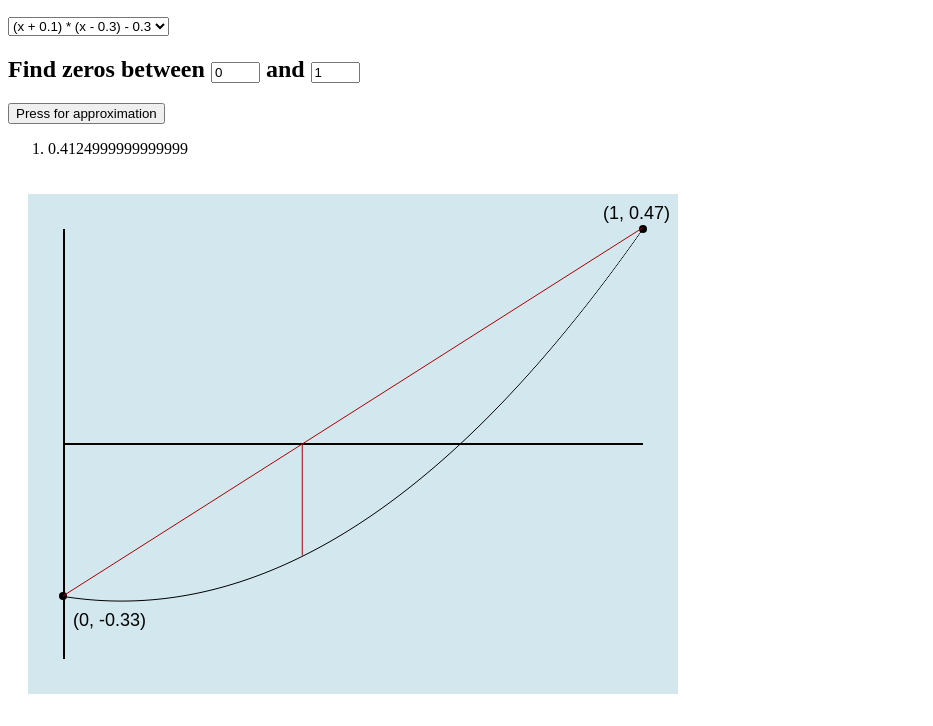
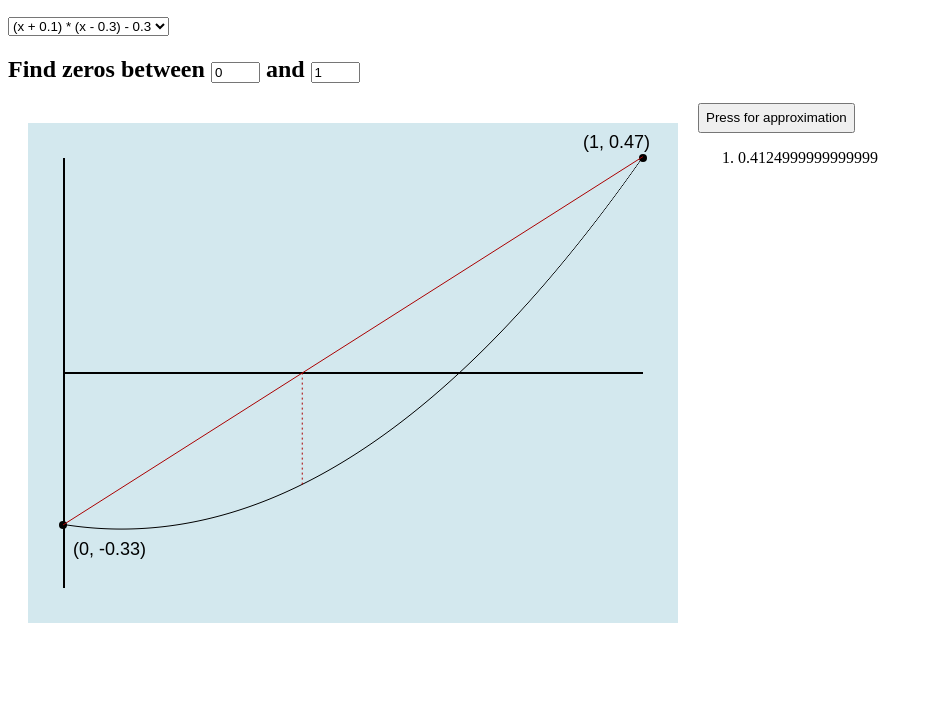
Before and after one commit to dimitrov-radostin/regula-falsi, a plain HTML site: page index.html in a window 1280 px wide. Both pictures are taken after a click on the button "Press for approximation". Shown: the part 110-836 px from the top of the page, without its empty margins (0-933 px from the left). After the commit the page ends 800 px from the top, so only its background shows below. Drawn offline with Linux system fonts and the light colour scheme.

Commit message:
stable version; with functions that break the method

```diff
--- a/index.html
+++ b/index.html
@@ -10,6 +10,16 @@
             margin: 20px;
             background: rgb(211, 232, 238);
         }
+        #canvasContainer {
+            display: flex;
+        }
+        #getApproximation {
+            height: 30px;
+        }
+        #listOfApproximations {
+            max-height: 450px;
+            overflow: auto;
+        }
 
     </style>
 </head>
@@ -20,7 +30,8 @@
         <option value="0">(x + 0.1) * (x - 0.3) - 0.3</option>
         <option value="1">cos(x) - x</option>
         <option value="2">0.5 - sin(x)</option>
-        <option value="3">cos(x) - x</option>
+        <option value="3">x^x - 2</option>
+        <option value="4">(x - 0.5)^3</option>
     </select>
 
     <h2>
@@ -29,13 +40,16 @@
         and
         <input type="text" size="3" id="intervalRight" value="1">
     </h2>
+    <div id="canvasContainer">
+        <canvas id="canvas" width="650" height="500" >
+        </canvas>
 
-    <button id="getApproximation">Press for approximation</button>
-    <ol id="listOfApproximations">
-    </ol>
-
-    <canvas id="canvas" width="650" height="500" >
-    </canvas>
+        <div>
+            <button id="getApproximation">Press for approximation</button>
+            <ol id="listOfApproximations">
+            </ol>
+        </div>
+    </div>
 
     <script src="./main.js"></script>
 </body>
--- a/main.js
+++ b/main.js
@@ -6,21 +6,28 @@ document.addEventListener('DOMContentLoaded', ()=>{
     const CANVAS_WIDTH = canvas.clientWidth - 2 * PADDING
 
     context.translate(PADDING, PADDING)
+    context.translate(0, CANVAS_HEIGHT / 2)
+    context.scale(1, -1)
     context.font = "18px Arial";
 
     const premadeFunctions = [
         x => (x + 0.1) * (x - 0.3) - 0.3,
         x => Math.cos(x) - x,
         x => 0.5 - Math.sin(x),
+        x => Math.pow(x, x) - 2,
+        x => Math.pow((x - 0.5), 3)
     ]
 
-    let a, b // the borders of the interval, also used for drawing the lines
-    let values = []
-    let scaledValues = []
+    let a, b, initalA, initalB, intervalLength // the borders of the interval, also used for drawing the lines
     let f = () => {}
     let scalingFactor = 1
 
     function drawFunction() {
+        // Remove previous approximations from the list
+        const list = document.getElementById('listOfApproximations')
+        while (list.firstChild) {
+            list.removeChild(list.firstChild);
+        }
         // Clear Canvas keeping previous state settings (font, color, trasnslations)
         context.save()
         context.setTransform(1, 0, 0, 1, 0, 0)
@@ -29,22 +36,24 @@ document.addEventListener('DOMContentLoaded', ()=>{
 
         // Add Axes
         context.beginPath()
-        context.moveTo(1, 0)
-        context.lineTo(1, CANVAS_HEIGHT)
-        context.moveTo(0, CANVAS_HEIGHT / 2)
-        context.lineTo(CANVAS_WIDTH, CANVAS_HEIGHT / 2)
+        context.moveTo(1, CANVAS_HEIGHT / 2)
+        context.lineTo(1, - CANVAS_HEIGHT / 2)
+        context.moveTo(0, 0)
+        context.lineTo(CANVAS_WIDTH, 0)
         context.lineWidth = 2
         context.stroke()
 
         // Get values
         const selectedFunction = document.getElementById('selectedFunction').value
         f = premadeFunctions[selectedFunction]
-        console.log(f , f(0));
         a = Number(document.getElementById('intervalLeft').value)
         b = Number(document.getElementById('intervalRight').value)
+        initalA = a
+        initalB = b
+        intervalLength = b - a
 
         // Draw the function's graph
-        values = []
+        const values = []
         for (let i = 0; i < CANVAS_WIDTH; i++){
             values.push(f(a + (b - a) * i / CANVAS_WIDTH))
         }
@@ -52,40 +61,49 @@ document.addEventListener('DOMContentLoaded', ()=>{
         const maxValue = Math.max(...values)
         const minValue = Math.min(...values)
         if( maxValue < 0 || minValue > 0) {
-            console.log('Your function is bad and you should feel bad');
+            context.save()
+            context.scale(1, -1)
+            context.fillText(
+                'Function contains odd number of zeros in the interval',
+                20,
+                -CANVAS_HEIGHT / 2,
+                CANVAS_WIDTH
+            )
+            context.restore()
             return
         }
+//  move the avalidation elsewhere
 
-        //  move the avalidation elsewhere
         scalingFactor = (CANVAS_HEIGHT / 2 ) / Math.max(maxValue, - minValue)
-        console.log(scalingFactor);
 
-        scaledValues = values.map(v => v * scalingFactor)
+        const scaledValues = values.map(v => v * scalingFactor)
 
         for (let i = 0; i < CANVAS_WIDTH; i++){
             x = i
-            y = CANVAS_HEIGHT / 2 - scaledValues[i]
+            y = scaledValues[i]
             context.fillRect(x, y, 1, 1);
         }
 
         // Points and labels
-        (() => {
-            const x1 = 0
-            const y1 = CANVAS_HEIGHT / 2 - scaledValues[0]
+        context.save()
+        context.scale(1, -1)
+        {
+            const x = 0
+            const y = - scaledValues[0]
             const value = values[0].toFixed(2)
 
             context.beginPath()
-            context.arc(x1, y1, 4, 0, 2 * Math.PI )
+            context.arc(x, y, 4, 0, 2 * Math.PI )
             context.fill()
             context.fillText(
                 `(${a}, ${value})`,
-                x1 + 10 ,
-                value > 0 ? y1 - 10 : y1 + 30
+                x + 10 ,
+                value > 0 ? y - 10 : y + 30
             );
-        })()
+        }
         {
             const x = CANVAS_WIDTH
-            const y = CANVAS_HEIGHT / 2 - scaledValues[scaledValues.length - 1]
+            const y = - scaledValues[scaledValues.length - 1]
             const value = values[values.length - 1].toFixed(2)
 
             context.beginPath()
@@ -93,18 +111,21 @@ document.addEventListener('DOMContentLoaded', ()=>{
             context.fill()
             context.fillText(
                 `(${b}, ${value})`,
-                x - 40 ,
+                x - 60 ,
                 value > 0 ? y - 10 : y + 30
             );
         }
+        context.restore()
     }
 
     function drawNextLine () {
+        context.save()
         context.strokeStyle = '#AA0000'
+        context.setLineDash([])
         context.lineWidth = 1
         context.beginPath()
-        context.moveTo(a * CANVAS_WIDTH, CANVAS_HEIGHT / 2 - scalingFactor * f(a) )
-        context.lineTo(b * CANVAS_WIDTH, CANVAS_HEIGHT / 2 - scalingFactor * f(b))
+        context.moveTo((a - initalA) * CANVAS_WIDTH / intervalLength, scalingFactor * f(a) )
+        context.lineTo((b - initalA)* CANVAS_WIDTH / intervalLength, scalingFactor * f(b))
         context.stroke()
 
         const intersectionWithAbscissa = (b * f(a) - a * f(b)) / (f(a) - f(b))
@@ -115,18 +136,18 @@ document.addEventListener('DOMContentLoaded', ()=>{
         }
 
         context.beginPath()
-        context.moveTo(intersectionWithAbscissa * CANVAS_WIDTH, CANVAS_HEIGHT / 2 - f(intersectionWithAbscissa) * scalingFactor)
-        context.lineTo(intersectionWithAbscissa * CANVAS_WIDTH, CANVAS_HEIGHT / 2)
+        context.setLineDash([2, 3])
+        context.moveTo((intersectionWithAbscissa - initalA) * CANVAS_WIDTH / intervalLength, f(intersectionWithAbscissa) * scalingFactor)
+        context.lineTo((intersectionWithAbscissa - initalA)* CANVAS_WIDTH / intervalLength, 0)
         context.stroke()
-
+        context.restore()
         return intersectionWithAbscissa
-
     }
 
     drawFunction()
-    // drawNextLine()
 
-    document.getElementById('getApproximation').addEventListener('click', event => {
+    const button = document.getElementById('getApproximation')
+    button.addEventListener('click', event => {
         let node = document.createElement('li')
         node.textContent = drawNextLine()
         document.getElementById('listOfApproximations').appendChild(node)
```
